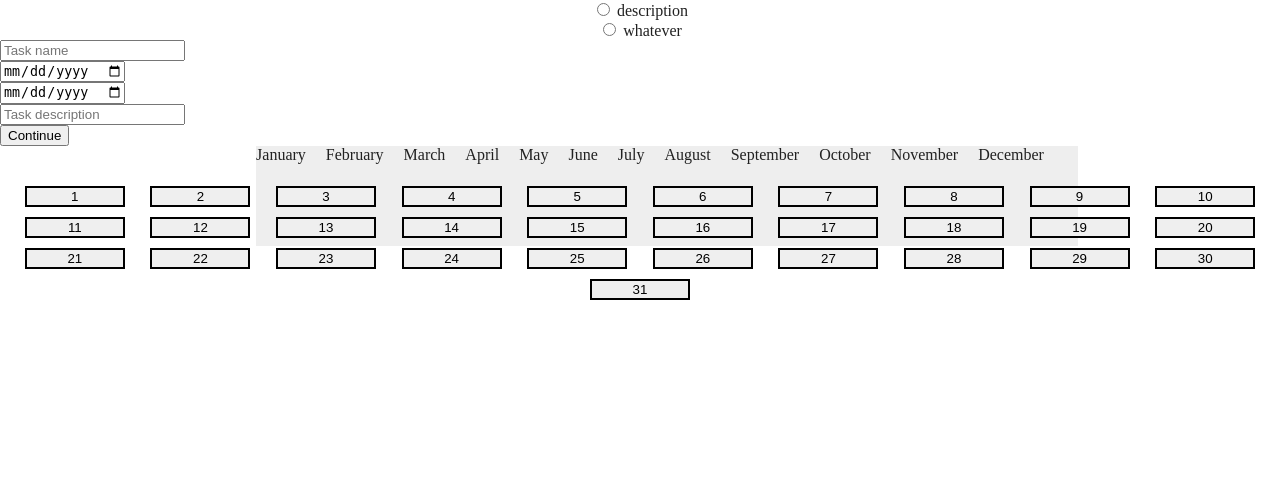
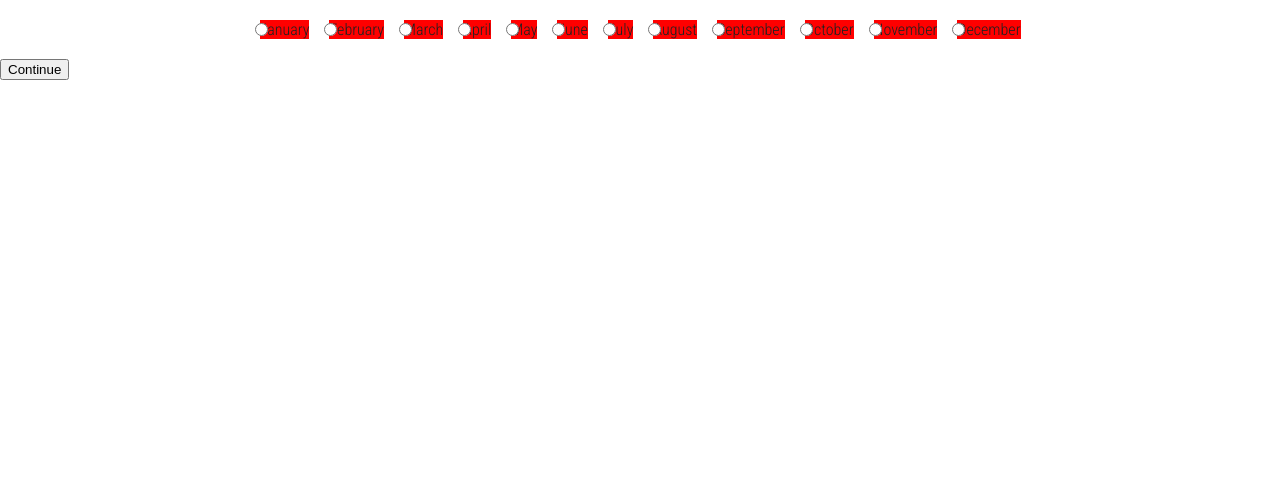
Before and after one commit to caustinbakker/Planner, a Flask app: a page that uses templates/macros.html in a window 1280 px wide. Shown: the top 499 px of the page. Run offline with Flask 2, Linux system fonts and the light colour scheme; some libraries are stand-ins or nearby versions.

Commit message:
added styleing to form dateselect

```diff
--- a/app.py
+++ b/app.py
@@ -37,9 +37,6 @@ def after_request(response):
 @app.route('/planning/<planning_name>/addtask', methods=('GET', 'POST'))
 def addtask(planning_name):
     form = forms.AddTask()
-    days = []
-    for day in range(1,32):
-        days.append(day)
     if form.validate_on_submit():
         models.Task.create_task(
             planning=models.Planning.get(models.Planning.planning_name ==
@@ -50,7 +47,7 @@ def addtask(planning_name):
             desc=form.desc.data
         )
         return redirect(url_for('planning', planning_name=planning_name))
-    return render_template('addtask.html', form=form, months = ['January', 'February', 'March', 'April', 'May', 'June', 'July', 'August', 'September', 'October', 'November', 'December'], days=days)
+    return render_template('addtask.html', form=form)
 
 
 @app.route('/create_planning', methods=('GET', 'POST'))
--- a/forms.py
+++ b/forms.py
@@ -1,7 +1,7 @@
 from flask_wtf import FlaskForm
 from wtforms.validators import DataRequired, ValidationError
 from wtforms import DateField, StringField, RadioField
-
+import datetime
 
 from models import Planning
 
@@ -20,16 +20,10 @@ class AddPlanning(FlaskForm):
 
 class AddTask(FlaskForm):
     """Add Task to your planning"""
-    test = RadioField('Label', choices=[('value','description'),('value_two','whatever')])
-    name = StringField('Task name',
-                       validators=[DataRequired()])
-    start_date = DateField('begin date DD/MM/YY',
-                           format="%d/%m/%Y",
-                           validators=[DataRequired()])
-    end_date = DateField('end date DD/MM/YY',
-                         format="%d/%m/%Y")
-    desc = StringField('Task description',
-                       validators=[DataRequired()])
+    months = []
+    for month in range(1, 13):
+        months.append((month, datetime.date(2008, month, 1).strftime('%B')))
+    test1 = RadioField(choices=(months), id='date_select')
 
 
 def planning_exists(form, field):
--- a/static/styles.css
+++ b/static/styles.css
@@ -146,69 +122,40 @@ height: 10px;
     justify-content: center;
 
 }
-#months{
-    border: 2px solid black;
-    width: 100px;
-    text-align: center;
-    margin: 10px 1% 0 1%;
+#month{
+    background: #212121;
+    color: white;
+    padding: 20px 0px 20px 0px;
+    font-size: 40px;
+    font-family: 'Roboto Condensed', sans-serif;
+    z-index: 1;
+    position: relative;
+    display: flex;
+    flex-wrap: wrap;
 }
-.container {
-  display: block;
-  position: relative;
-  margin-left: 20px;
-  margin-bottom: 12px;
-  cursor: pointer;
-  user-select: none;
+#date_select{
+    padding: 20px 0px 20px 0px;
+    font-family: 'Roboto Condensed', sans-serif;
+    position: relative;
+    display: flex;
+    flex-wrap: wrap;
+    justify-content: center;
 }
-
-/* Hide the browser's default radio button */
-.container input {
+#date_select input{
   position: absolute;
-  opacity: 0;
+  opacity: 1;
 }
-
-/* Create a custom radio button */
-.checkmark {
-  position: absolute;
-  top: 0;
-  left: 0;
-  height: 100px;
-  width: 100px;
-  background-color: #eee;
-  z-index: -1;
+ul#date_select li label{
+    margin: 10px 10px 10px 10px;
+    background: red;
 }
-
-/* On mouse-over, add a grey background color */
-.container:hover input ~ .checkmark {
-  background-color: #ccc;
+ul#date_select li label:hover{
+    margin: 10px 10px 10px 10px;
+    background: green;
 }
-
-/* When the radio button is checked, add a blue background */
-
-
-/* Create the indicator (the dot/circle - hidden when not checked) */
-
-/* Show the indicator (dot/circle) when checked */
-.container input:checked ~ .checkmark:after {
-  display: block;
+#date_select input:checked ~ ul#date_select li{
+  background: blue;
 }
-
-/* Style the indicator (dot/circle) */
-.container .checkmark:after {
-  top: 9px;
-  left: 9px;
-  width: 8px;
-  height: 8px;
+#date_select input:checked{
+    opacity: 0;
 }
-
-.container input:checked{
-  background-color: blue;
-}
-.checkmark:after {
-  content: "";
-  position: absolute;
-  display: none;
-}
-.container input:checked ~ .checkmark {
-    background-color: #2196F3;
-}
--- a/templates/addtask.html
+++ b/templates/addtask.html
@@ -1,17 +1,4 @@
 {% extends "layout.html" %}
     {% block content %}
         {{ render_field(form) }}
-        <section id='months_list' value='test'>
-        {% for month in months %}
-        <label class='container'>
-            <input type='radio' id='months' name="radio" value="{{ month }}"> {{ month }} </input>
-            <span class="checkmark"></span>
-        </label>
-        {% endfor %}
-
-        <section id='months_list' value='test'>
-        {% for day in days %}
-            <button id='months' value="{{ day }}" onclick=""> {{ day }} </button>
-        {% endfor %}
-        </section>
     {% endblock %}
--- a/templates/macros.html
+++ b/templates/macros.html
@@ -50,3 +50,20 @@
         {{ task.start_date.date() }}
     {% endfor %}
 {% endmacro %}
+
+{% macro render_field_date_selector(form) %}
+<form class="form" action="" method="post">
+{% for field in form %}
+   {{ form.hidden_tag() }}
+   <div class="field">
+       {% if field.errors %}
+           {% for error in field.errors %}
+               <div class="notification error">{{ error }}</div>
+           {% endfor %}
+           {% endif %}
+       {{ field(placeholder=field.label.text) }}
+   </div>
+{% endfor %}
+<button type="submit" id='submit' name="button" >Continue</button>
+</form>
+{% endmacro %}
```
Also changed, not shown: other parts of static/styles.css (+4 -28 lines).
